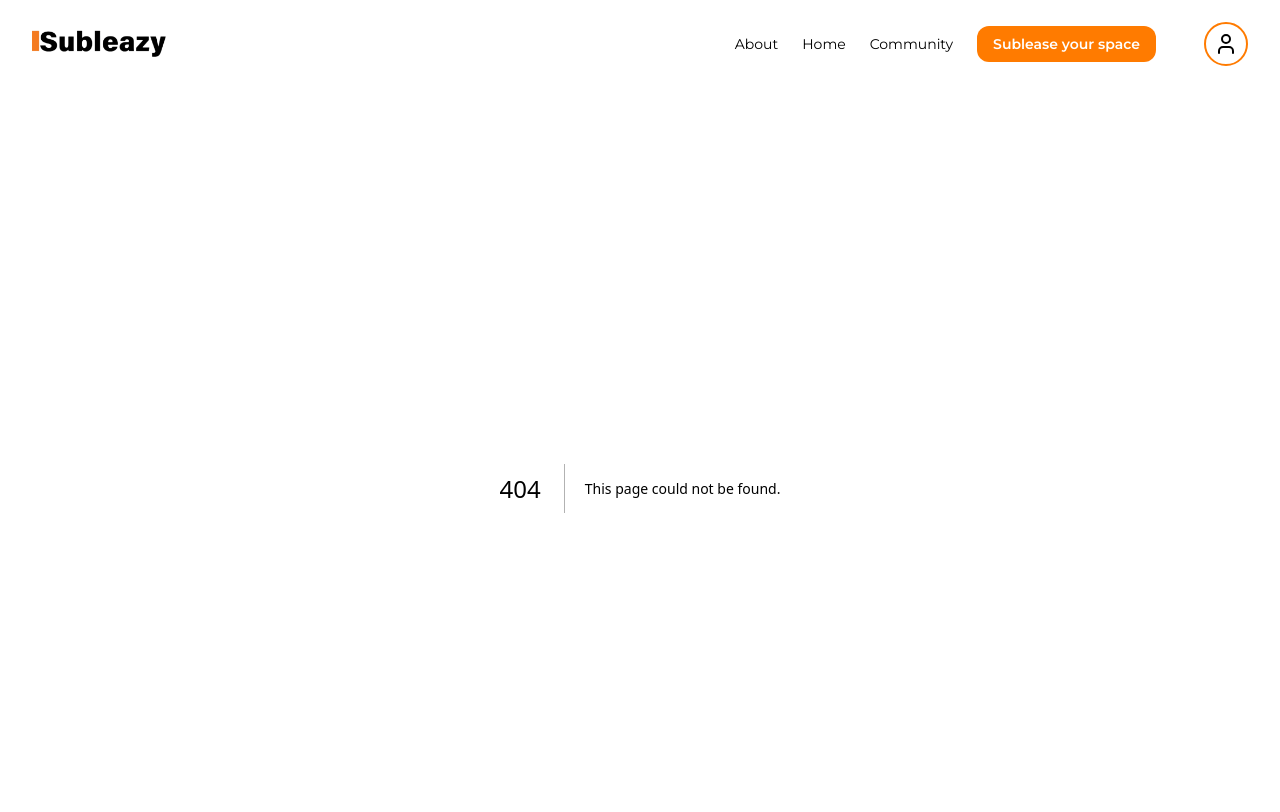
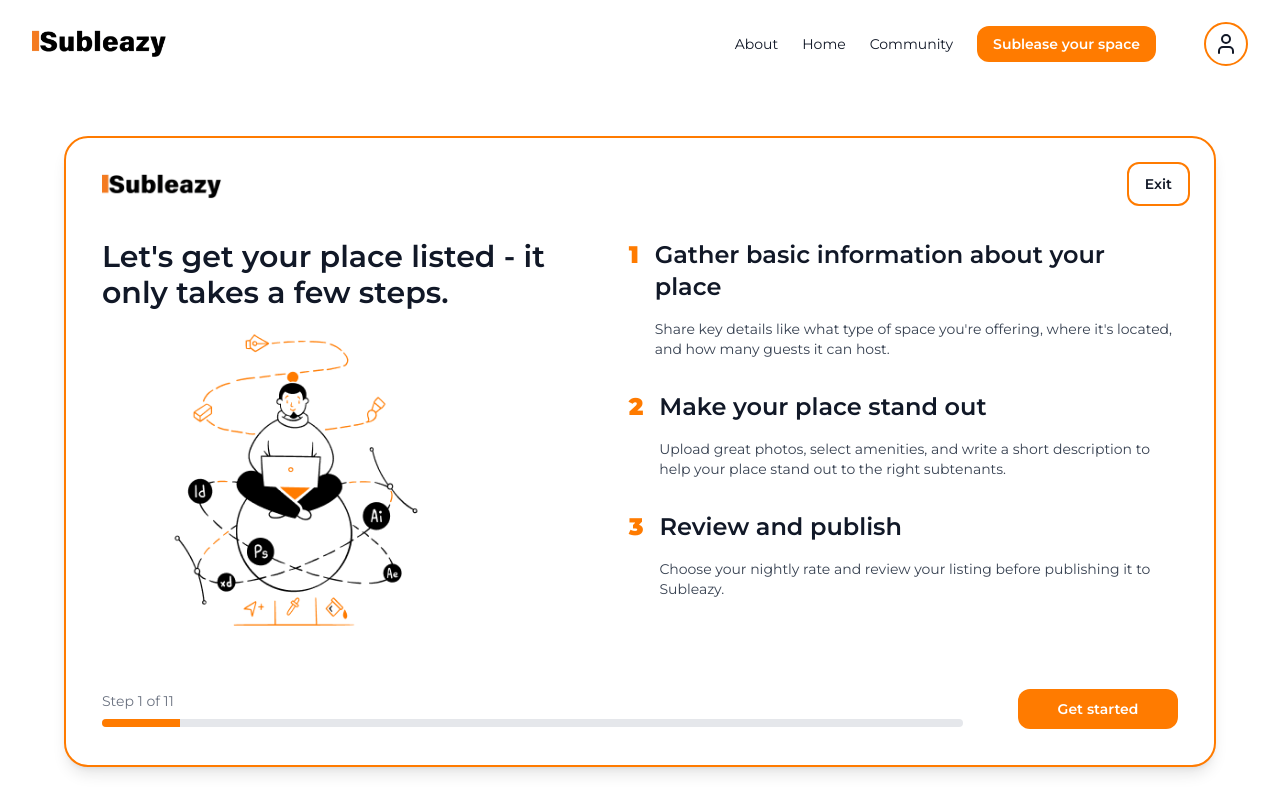
Before and after one commit to linhle15-ll/subleazy, a Next.js app in the folder client/: page /sublease/step-2 in a window 1280 px wide. Before the commit this address had no page. Shown: the top 812 px of the page. Built offline with nearby package versions, Linux system fonts and the light colour scheme.

Commit message:
Done page 2

```diff
--- /dev/null
+++ b/client/src/app/(routes)/sublease/step-2/page.tsx
@@ -0,0 +1,92 @@
+'use client';
+
+import Image from 'next/image';
+import designerWorking from '@/public/designer-working.png';
+import { ProgressBar } from '@/components/ui/progress-bar/ProgressBar';
+import LogoAndExitButton from '@/components/ui/commons/LogoAndExitButton';
+
+function MainContent() {
+  return (
+    <div className="flex flex-row gap-6 relative">
+      {/* Left column */}
+      <div className="flex-2 flex flex-col justify-center">
+        <h1 className="text-3xl font-medium mb-4">
+          Let's get your place listed - it only takes a few steps.
+        </h1>
+        <div className="flex-1 flex ml-11 items-center">
+          <Image
+            src={designerWorking}
+            alt="designer working"
+            width={300}
+            height={300}
+          />
+        </div>
+      </div>
+      {/* Right column */}
+      <div className="flex flex-col items-start gap-0">
+        <div className="space-y-8">
+          <div className="flex items-start gap-4">
+            <div className="items-center justify-center border-primaryOrange text-2xl font-bold text-primaryOrange">
+              1
+            </div>
+            <div>
+              <div className="font-medium text-2xl pb-4">
+                Gather basic information about your place
+              </div>
+              <div className="text-gray-700 text-sm">
+                Share key details like what type of space you're offering, where
+                it's located, and how many guests it can host.
+              </div>
+            </div>
+          </div>
+          <div className="flex items-start gap-4">
+            <div className="items-center justify-center border-primaryOrange text-2xl font-bold text-primaryOrange">
+              2
+            </div>
+            <div>
+              <div className="font-medium text-2xl pb-4">
+                Make your place stand out
+              </div>
+              <div className="text-gray-700 text-sm">
+                Upload great photos, select amenities, and write a short
+                description to help your place stand out to the right
+                subtenants.
+              </div>
+            </div>
+          </div>
+          <div className="flex items-start gap-4">
+            <div className="items-center justify-center border-primaryOrange text-2xl font-bold text-primaryOrange">
+              3
+            </div>
+            <div>
+              <div className="font-medium text-2xl pb-4">
+                Review and publish
+              </div>
+              <div className="text-gray-700 text-sm">
+                Choose your nightly rate and review your listing before
+                publishing it to Subleazy.
+              </div>
+            </div>
+          </div>
+        </div>
+      </div>
+    </div>
+  );
+}
+
+function SubleaseStep2() {
+  return (
+    <div className="form-border flex flex-col gap-6 relative">
+      <LogoAndExitButton />
+      <MainContent />
+      <ProgressBar
+        currentStep={1}
+        totalSteps={11}
+        buttonText="Get started"
+        nextStepUrl="/sublease/step-3"
+      />
+    </div>
+  );
+}
+
+export default SubleaseStep2;
--- /dev/null
+++ b/client/src/components/ui/commons/LogoAndExitButton.tsx
@@ -0,0 +1,16 @@
+import subleazy_logo from '@/public/subleazy_logo.png';
+import Image from 'next/image';
+import Link from 'next/link';
+
+export default function LogoAndExitButton() {
+  return (
+    <div className="flex flex-col items-start gap-0">
+      <div className="form-brand-logo">
+        <Image src={subleazy_logo} alt="subleazy logo" />
+      </div>
+      <Link href="/" className="btn-secondary absolute top-6 right-6">
+        Exit
+      </Link>
+    </div>
+  );
+}
--- /dev/null
+++ b/client/src/components/ui/progress-bar/ProgressBar.tsx
@@ -0,0 +1,36 @@
+import Link from 'next/link';
+
+interface ProgressBarProps {
+  currentStep: number;
+  totalSteps: number;
+  buttonText: string;
+  nextStepUrl: string;
+}
+
+export function ProgressBar({
+  currentStep,
+  totalSteps,
+  buttonText,
+  nextStepUrl,
+}: ProgressBarProps) {
+  const progressPercentage = (currentStep / totalSteps) * 100;
+
+  return (
+    <div className="flex flex-row items-center justify-between mt-8">
+      <div className="flex flex-col w-[80%] gap-2">
+        <span className="text-gray-500 text-sm">
+          Step {currentStep} of {totalSteps}
+        </span>
+        <div className="w-full h-2 bg-gray-200 rounded-full overflow-hidden">
+          <div
+            className="h-full bg-primaryOrange transition-all duration-300"
+            style={{ width: `${progressPercentage}%` }}
+          />
+        </div>
+      </div>
+      <Link href={nextStepUrl} className="btn-primary w-40 text-center">
+        {buttonText}
+      </Link>
+    </div>
+  );
+}
```
Also changed, not shown: client/src/public/designer-working.png (added).
